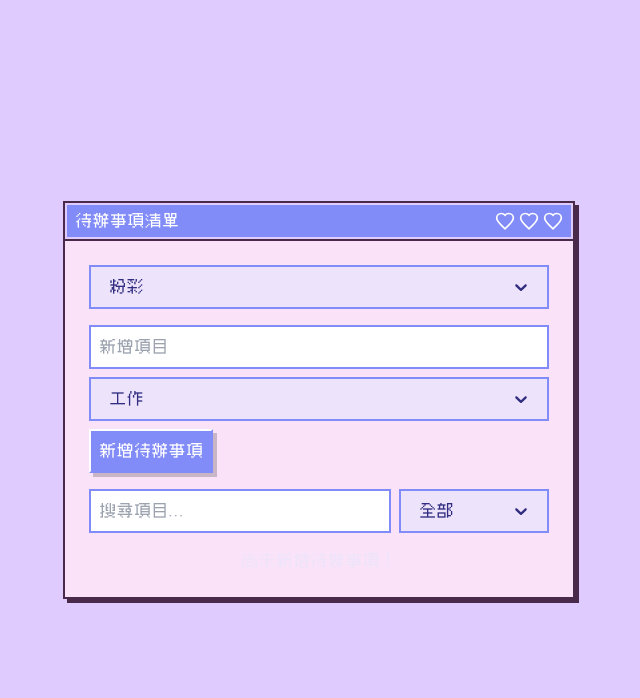
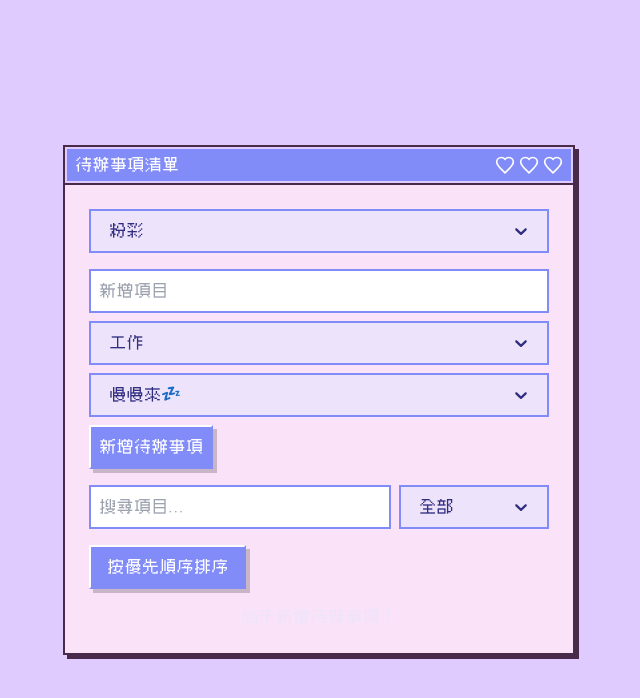
Before and after one commit to hihicherry/retro-todo-app, a React (Vite) app: page / in a window 1280 px wide. Shown: the top 698 px of the page, without its empty margins (321-961 px from the left). Built offline with nearby package versions, Linux system fonts and the light colour scheme.

Commit message:
新增緊急程度選單、排序功能

```diff
--- a/src/App.jsx
+++ b/src/App.jsx
@@ -9,6 +9,7 @@ import TaskList from "./components/TaskList";
 import FilterBar from "./components/FilterBar";
 import "./index.css";
 import ThemeSwitcher from "./ThemeSwitcher";
+import SortToggle from "./components/SortToggle";
 
 // 創建一個內部組件來使用 ThemeContext
 function AppContent() {
@@ -23,6 +24,7 @@ function AppContent() {
 					<ThemeSwitcher />
 					<TaskForm />
 					<FilterBar />
+					<SortToggle />
 					<TaskList />
 				</div>
 			</PixelWindow>
--- a/src/components/FilterBar.jsx
+++ b/src/components/FilterBar.jsx
@@ -9,6 +9,9 @@ function FilterBar() {
 		{ value: "all", label: "全部" },
 		{ value: "completed", label: "已完成" },
 		{ value: "active", label: "未完成" },
+		{ value: "highest", label: "十萬火急！⏰" },
+		{ value: "urgent", label: "等一下再說～🙆" },
+		{ value: "minor", label: "慢慢來💤" },
 	];
 
 	const customStyles = {
@@ -96,7 +99,7 @@ function FilterBar() {
 					menuPlacement="auto"
 				/>
 				<span id="filter-description" className="sr-only">
-					選擇篩選條件以顯示全部、已完成或未完成的待辦事項
+					選擇篩選條件以顯示全部、已完成、未完成或特定優先順序的待辦事項
 				</span>
 			</div>
 		</div>
--- /dev/null
+++ b/src/components/SortToggle.jsx
@@ -0,0 +1,23 @@
+import React, { useContext } from "react";
+import { TodoContext } from "../context/TodoContext";
+
+function SortToggle() {
+	const { sortByPriority, setSortByPriority } = useContext(TodoContext);
+
+	return (
+		<div className="mb-4">
+			<button
+				onClick={() => setSortByPriority(!sortByPriority)}
+				className="bg-[var(--theme-accent)] text-white px-4 py-2 font-pixel border-2 border-t-white border-l-white border-b-[var(--theme-accent)] border-r-[var(--theme-accent)] shadow-[4px_4px_0_0_rgba(0,0,0,0.2)] hover:shadow-none hover:bg-[var(--theme-secondary)] transition-all"
+				aria-label={
+					sortByPriority ? "切換到手動排序" : "切換到優先順序排序"
+				}
+				title={sortByPriority ? "切換到手動排序" : "切換到優先順序排序"}
+			>
+				{sortByPriority ? "手動排序" : "按優先順序排序"}
+			</button>
+		</div>
+	);
+}
+
+export default SortToggle;
--- a/src/components/TaskForm.jsx
+++ b/src/components/TaskForm.jsx
@@ -5,19 +5,28 @@ import { TodoContext } from "../context/TodoContext";
 function TaskForm() {
 	const [text, setText] = useState("");
 	const [category, setCategory] = useState("Work");
+	const [priority, setPriority] = useState("minor");
 	const { addTodo } = useContext(TodoContext);
 
 	const handleSubmit = (e) => {
 		e.preventDefault();
 		if (text.trim()) {
-			addTodo(text, category);
+			addTodo(text, category, priority);
 			setText("");
+			setCategory("Work");
+			setPriority("minor");
 		}
 	};
 
 	const categoryOptions = [
 		{ value: "Work", label: "工作" },
 		{ value: "Personal", label: "個人" },
+	];
+
+	const priorityOptions = [
+		{ value: "highest", label: "十萬火急！⏰" },
+		{ value: "urgent", label: "等一下再說～🙆" },
+		{ value: "minor", label: "慢慢來💤" },
 	];
 
 	const customStyles = {
@@ -94,6 +103,19 @@ function TaskForm() {
 				aria-label="項目類別"
 				title="選擇待辦事項類別"
 			/>
+			<Select
+				options={priorityOptions}
+				value={priorityOptions.find(
+					(option) => option.value === priority
+				)}
+				onChange={(selectedOption) =>
+					setPriority(selectedOption ? selectedOption.value : "minor")
+				}
+				styles={customStyles}
+				className="w-full mb-2"
+				aria-label="優先順序"
+				title="選擇優先順序"
+			/>
 			<button
 				type="submit"
 				className="bg-[var(--theme-accent)] text-white px-2 py-2 border-2 border-t-white border-l-white border-b-[var(--theme-accent)] border-r-[var(--theme-accent)] shadow-[4px_4px_0_0_rgba(0,0,0,0.2)] hover:shadow-none hover:bg-[var(--theme-secondary)] transition-all font-pixel"
--- a/src/components/TaskItem.jsx
+++ b/src/components/TaskItem.jsx
@@ -3,12 +3,14 @@ import { useDrag, useDrop } from "react-dnd";
 import { TodoContext } from "../context/TodoContext";
 import HeartAnimation from "./HeartAnimation";
 import { FaGripVertical } from "react-icons/fa"; //react-icons 的拖曳圖標
+import Select from "react-select";
 
 function TaskItem({ todo, index }) {
-	const { toggleTodo, deleteTodo, editTodo, reorderTodo } =
+	const { toggleTodo, deleteTodo, editTodo, reorderTodo, sortByPriority } =
 		useContext(TodoContext);
 	const [isEditing, setIsEditing] = useState(false);
 	const [editText, setEditText] = useState(todo.text);
+	const [editPriority, setEditPriority] = useState(todo.priority || "minor");
 	const [showHeart, setShowHeart] = useState(false);
 
 	// 將類別轉換為中文
@@ -16,11 +18,25 @@ function TaskItem({ todo, index }) {
 		return category === "Work" ? "工作" : "個人";
 	};
 
+	// 將優先順序轉換為中文
+	const getPriorityText = (priority) => {
+		switch (priority) {
+			case "highest":
+				return "十萬火急！⏰";
+			case "urgent":
+				return "等一下再說～🙆";
+			case "minor":
+				return "慢慢來💤";
+			default:
+				return "慢慢來💤";
+		}
+	};
+
 	// 提交編輯
 	const handleEditSubmit = (e) => {
 		e.preventDefault();
 		if (editText.trim()) {
-			editTodo(todo.id, editText);
+			editTodo(todo.id, editText, editPriority);
 			setIsEditing(false);
 		}
 	};
@@ -47,12 +63,13 @@ function TaskItem({ todo, index }) {
 		collect: (monitor) => ({
 			isDragging: monitor.isDragging(),
 		}),
+		canDrag: !sortByPriority,
 	});
 
 	const [, drop] = useDrop({
 		accept: "TASK",
 		hover: (item) => {
-			if (item.id !== todo.id) {
+			if (item.id !== todo.id && !sortByPriorit) {
 				// 避免自己與自己交換
 				reorderTodo(item.index, index);
 				item.index = index; // 更新拖動項的索引
@@ -60,9 +77,65 @@ function TaskItem({ todo, index }) {
 		},
 	});
 
+	const priorityOptions = [
+		{ value: "highest", label: "十萬火急！⏰" },
+		{ value: "urgent", label: "等一下再說～🙆" },
+		{ value: "minor", label: "慢慢來💤" },
+	];
+
+	const customStyles = {
+		control: (provided) => ({
+			...provided,
+			backgroundColor: "var(--theme-secondary)",
+			border: "2px solid var(--theme-accent)",
+			borderRadius: 0,
+			padding: "2px 8px",
+			fontFamily: "pixel, monospace",
+			color: "var(--theme-dark)",
+			boxShadow: "none",
+			"&:hover": {
+				borderColor: "var(--theme-accent)",
+			},
+			"&:focus-within": {
+				borderColor: "var(--theme-accent)",
+				boxShadow: "0 0 0 3px rgba(109, 40, 217, 0.3)",
+			},
+		}),
+		menu: (provided) => ({
+			...provided,
+			backgroundColor: "var(--theme-secondary)",
+			border: "2px solid var(--theme-accent)",
+			borderRadius: 0,
+			fontFamily: "pixel, monospace",
+			color: "var(--theme-dark)",
+		}),
+		option: (provided, state) => ({
+			...provided,
+			backgroundColor: state.isSelected
+				? "var(--theme-primary)"
+				: "var(--theme-secondary)",
+			color: "var(--theme-dark)",
+			"&:hover": {
+				backgroundColor: "var(--theme-primary)",
+			},
+		}),
+		singleValue: (provided) => ({
+			...provided,
+			color: "var(--theme-dark)",
+		}),
+		indicatorSeparator: () => ({ display: "none" }),
+		dropdownIndicator: (provided) => ({
+			...provided,
+			color: "var(--theme-dark)",
+			"&:hover": {
+				color: "var(--theme-accent)",
+			},
+		}),
+	};
+
 	return (
 		<div
-			ref={(node) => drag(drop(node))}
+			ref={(node) => (sortByPriority ? null : drag(drop(node)))}
 			className={`flex items-center p-2 border-b-2 border-[var(--theme-accent)] ${
 				isDragging ? "opacity-50" : ""
 			}`}
@@ -87,6 +160,23 @@ function TaskItem({ todo, index }) {
 							className="border-2 border-[var(--theme-accent) p-2 flex-1 font-pixel text-[var(--theme-accent)] focus:outline-none focus:border-[var(--theme-accent)] focus:ring-2 focus:ring-[var(--theme-accent)]"
 							aria-label={`編輯 ${todo.text}`}
 							title="編輯待辦事項"
+						/>
+						<Select
+							options={priorityOptions}
+							value={priorityOptions.find(
+								(option) => option.value === editPriority
+							)}
+							onChange={(selectedOption) =>
+								setEditPriority(
+									selectedOption
+										? selectedOption.value
+										: "minor"
+								)
+							}
+							styles={customStyles}
+							className="mt-2 sm:mt-0 sm:ml-2"
+							aria-label="選擇優先順序"
+							title="選擇優先順序"
 						/>
 					</div>
 
@@ -138,7 +228,19 @@ function TaskItem({ todo, index }) {
 								: "text-[var(--theme-accent)]"
 						}`}
 					>
-						{todo.text} ({getCategoryText(todo.category)})
+						{todo.text} ({getCategoryText(todo.category)}) [
+						<span
+							className={
+								todo.priority === "highest"
+									? "text-red-600"
+									: todo.priority === "urgent"
+									? "text-orange-600"
+									: "text-green-600"
+							}
+						>
+							{getPriorityText(todo.priority)}
+						</span>
+						]
 					</label>
 					<button
 						onClick={() => setIsEditing(true)}
--- a/src/components/TaskList.jsx
+++ b/src/components/TaskList.jsx
@@ -4,15 +4,16 @@ import { TodoContext } from "../context/TodoContext";
 import TaskItem from "./TaskItem";
 
 function TaskList() {
-	const { todos } = useContext(TodoContext);
+	const { todos, sortByPriority } = useContext(TodoContext);
 
 	const [, drop] = useDrop({
 		accept: "TASK",
+		canDrop: () => !sortByPriority,
 	});
 
 	return (
 		<div
-			ref={drop}
+			ref={sortByPriority ? null : drop}
 			className="max-h-64 overflow-y-auto custom-scrollbar"
 			role="list"
 			aria-label="待辦事項列表"
--- a/src/context/TodoContext.jsx
+++ b/src/context/TodoContext.jsx
@@ -12,6 +12,7 @@ export const TodoProvider = ({ children }) => {
 	// 篩選和搜尋狀態
 	const [filter, setFilter] = useState("all");
 	const [search, setSearch] = useState("");
+	const [sortByPriority, setSortByPriority] = useState(false); //優先順序排序狀態
 
 	// 每次 todos 變更時，儲存到 LocalStorage
 	useEffect(() => {
@@ -19,10 +20,10 @@ export const TodoProvider = ({ children }) => {
 	}, [todos]);
 
 	// 新增待辦事項
-	const addTodo = (text, category) => {
+	const addTodo = (text, category, priority = "minor") => {
 		setTodos([
 			...todos,
-			{ id: Date.now(), text, category, completed: false },
+			{ id: Date.now(), text, category, completed: false, priority },
 		]);
 	};
 
@@ -40,21 +41,30 @@ export const TodoProvider = ({ children }) => {
 		setTodos(todos.filter((todo) => todo.id !== id));
 	};
 
-    // 編輯待辦事項
-    const editTodo = (id, newText) => {
+	// 編輯待辦事項
+	const editTodo = (id, newText, newPriority) => {
 		setTodos(
 			todos.map((todo) =>
-				todo.id === id ? { ...todo, text: newText } : todo
+				todo.id === id
+					? { ...todo, text: newText, priority: newPriority }
+					: todo
 			)
 		);
 	};
 
-   // 處理項目排序
-    const reorderTodo = (fromIndex, toIndex) => {
+	// 處理項目排序
+	const reorderTodo = (fromIndex, toIndex) => {
 		const updatedTodos = [...todos];
 		const [movedTodo] = updatedTodos.splice(fromIndex, 1);
 		updatedTodos.splice(toIndex, 0, movedTodo);
 		setTodos(updatedTodos);
+	};
+
+	// 定義優先順序權重
+	const priorityOrder = {
+		highest: 3,
+		urgent: 2,
+		minor: 1,
 	};
 
 	// 篩選和搜尋邏輯
@@ -62,11 +72,20 @@ export const TodoProvider = ({ children }) => {
 		.filter((todo) => {
 			if (filter === "completed") return todo.completed;
 			if (filter === "active") return !todo.completed;
+			if (filter === "highest") return todo.priority === "highest";
+			if (filter === "urgent") return todo.priority === "urgent";
+			if (filter === "minor") return todo.priority === "minor";
 			return true;
 		})
 		.filter((todo) =>
 			todo.text.toLowerCase().includes(search.toLowerCase())
-		);
+		)
+		.sort((a, b) => {
+			if (sortByPriority) {
+				return priorityOrder[b.priority] - priorityOrder[a.priority];
+			}
+			return 0;
+		});
 
 	return (
 		<TodoContext.Provider
@@ -76,9 +95,11 @@ export const TodoProvider = ({ children }) => {
 				toggleTodo,
 				deleteTodo,
 				editTodo,
-                reorderTodo,
+				reorderTodo,
 				setFilter,
 				setSearch,
+				sortByPriority,
+				setSortByPriority,
 			}}
 		>
 			{children}
```
